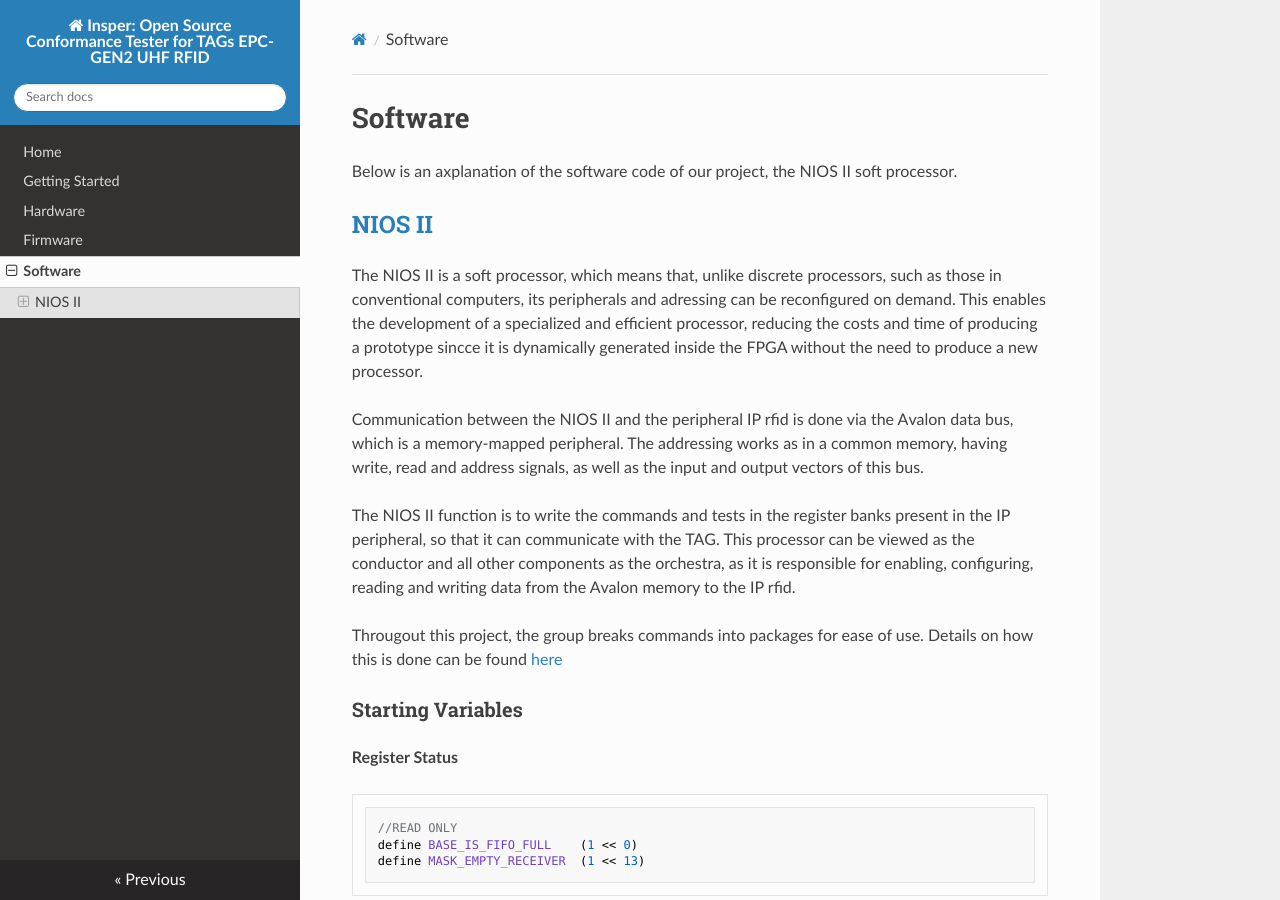
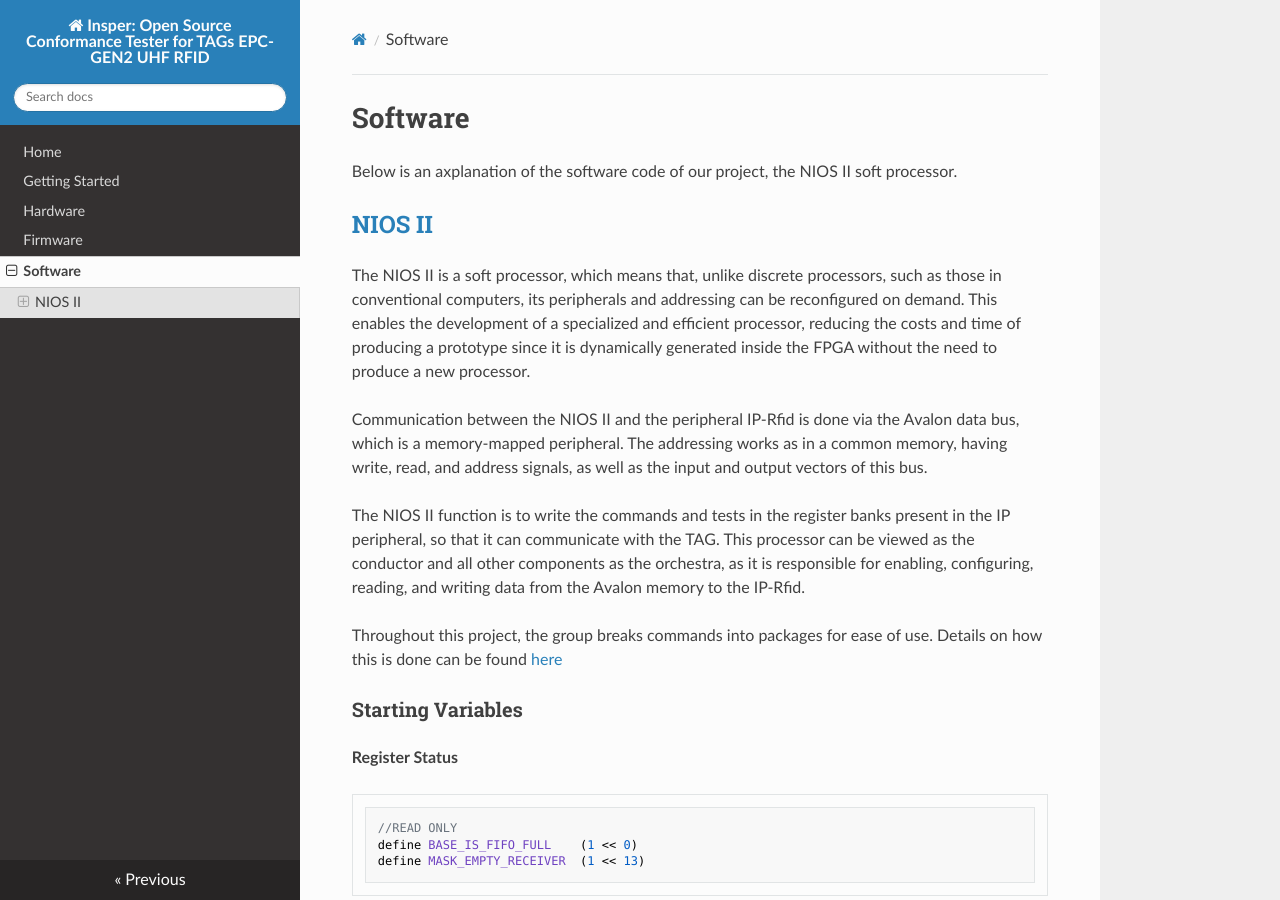
Before and after one commit to pfeinsper/21b-indago-rfid-conformance-tester, an MkDocs documentation site: the page built from docs-src/software.md, in a window 1280 px wide and 900 px high. Built offline with MkDocs 1.6.1, drawn with Linux system fonts in a browser that asks for light colours; nearby versions of some CDN libraries.

```diff
--- a/docs-src/software.md
+++ b/docs-src/software.md
@@ -4,13 +4,13 @@ Below is an axplanation of the software code of our project, the NIOS II soft pr
 
 ## [NIOS II](https://github.com/pfeinsper/21b-indago-rfid-conformance-tester/blob/main/fpga/software/rfid_test/hello_world.c)
 
-The NIOS II is a soft processor, which means that, unlike discrete processors, such as those in conventional computers, its peripherals and adressing can be reconfigured on demand. This enables the development of a specialized and efficient processor, reducing the costs and time of producing a prototype sincce it is dynamically generated inside the FPGA without the need to produce a new processor.
+The NIOS II is a soft processor, which means that, unlike discrete processors, such as those in conventional computers, its peripherals and addressing can be reconfigured on demand. This enables the development of a specialized and efficient processor, reducing the costs and time of producing a prototype since it is dynamically generated inside the FPGA without the need to produce a new processor.
 
-Communication between the NIOS II and the peripheral IP rfid is done via the Avalon data bus, which is a memory-mapped peripheral. The addressing works as in a common memory, having write, read and address signals, as well as the input and output vectors of this bus.
+Communication between the NIOS II and the peripheral IP-Rfid is done via the Avalon data bus, which is a memory-mapped peripheral. The addressing works as in a common memory, having write, read, and address signals, as well as the input and output vectors of this bus.
 
-The NIOS II function is to write the commands and tests in the register banks present in the IP peripheral, so that it can communicate with the TAG. This processor can be viewed as the conductor and all other components as the orchestra, as it is responsible for enabling, configuring, reading and writing data from the Avalon memory to the IP rfid.
+The NIOS II function is to write the commands and tests in the register banks present in the IP peripheral, so that it can communicate with the TAG. This processor can be viewed as the conductor and all other components as the orchestra, as it is responsible for enabling, configuring, reading, and writing data from the Avalon memory to the IP-Rfid.
 
-Througout this project, the group breaks commands into packages for ease of use. Details on how this is done can be found [here](hardware.md)
+Throughout this project, the group breaks commands into packages for ease of use. Details on how this is done can be found [here](hardware.md)
 
 ### Starting Variables
 
```
Also changed, not shown: docs-src/firmware.md (+3 -3 lines), docs-src/hardware.md (+25 -25 lines).
